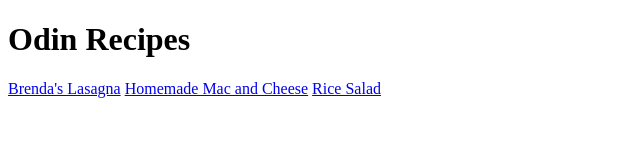
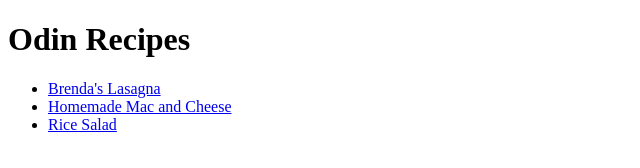
Before and after one commit to Rudens06/odin-recipes, a plain HTML site: page index.html in a window 1280 px wide. Shown: the whole page, without its empty margins (0-640 px from the left). Drawn offline with Linux system fonts and the light colour scheme.

Commit message:
Update index.html link list

```diff
--- a/index.html
+++ b/index.html
@@ -8,8 +8,13 @@
 </head>
 <body>
     <h1>Odin Recipes</h1>
-    <a href="./recipes/lasagna.html">Brenda's Lasagna</a>
-    <a href="./recipes/mac_n_cheese.html">Homemade Mac and Cheese</a>
-    <a href="./recipes/rice_salad.html">Rice Salad</a>
+
+    <ul>
+        <li><a href="./recipes/lasagna.html">Brenda's Lasagna</a></li>
+        <li><a href="./recipes/mac_n_cheese.html">Homemade Mac and Cheese</a></li>
+        <li><a href="./recipes/rice_salad.html">Rice Salad</a></li>
+    </ul>
+
+
 </body>
 </html>
```
